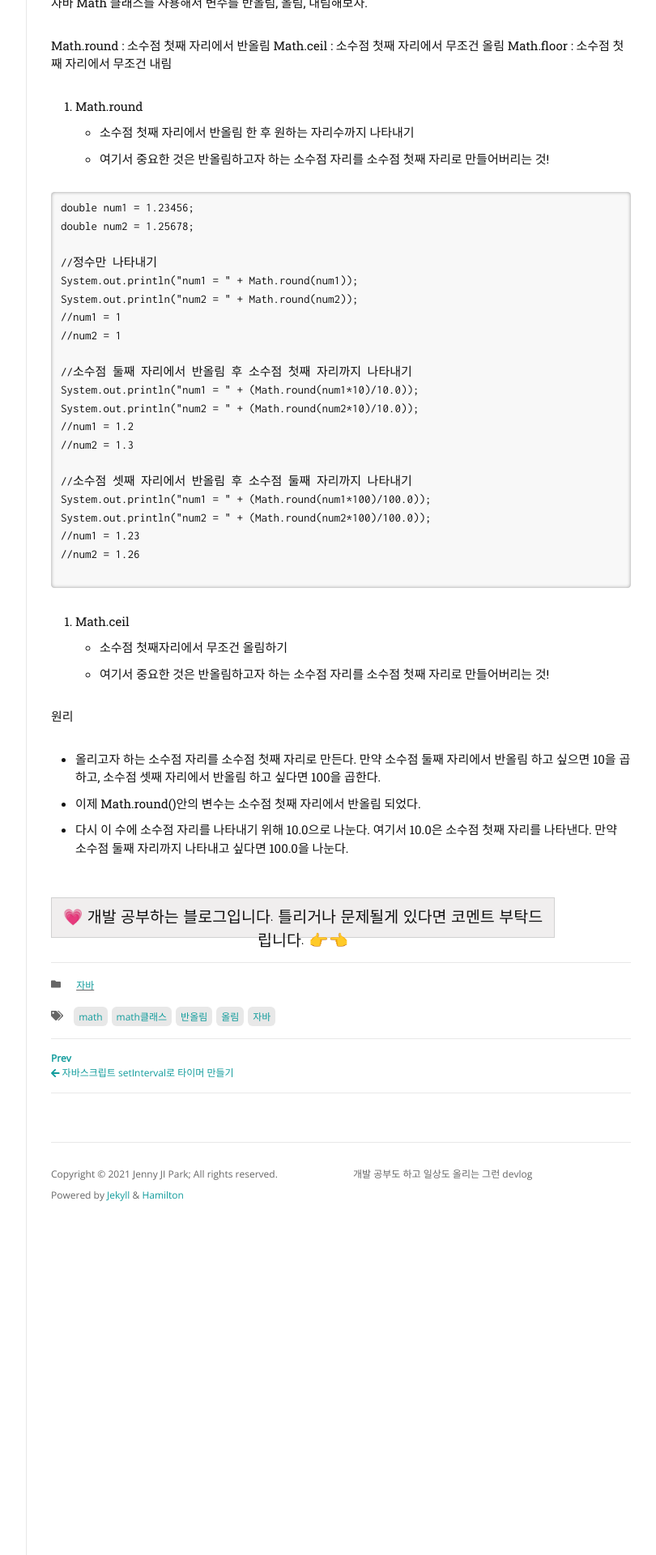
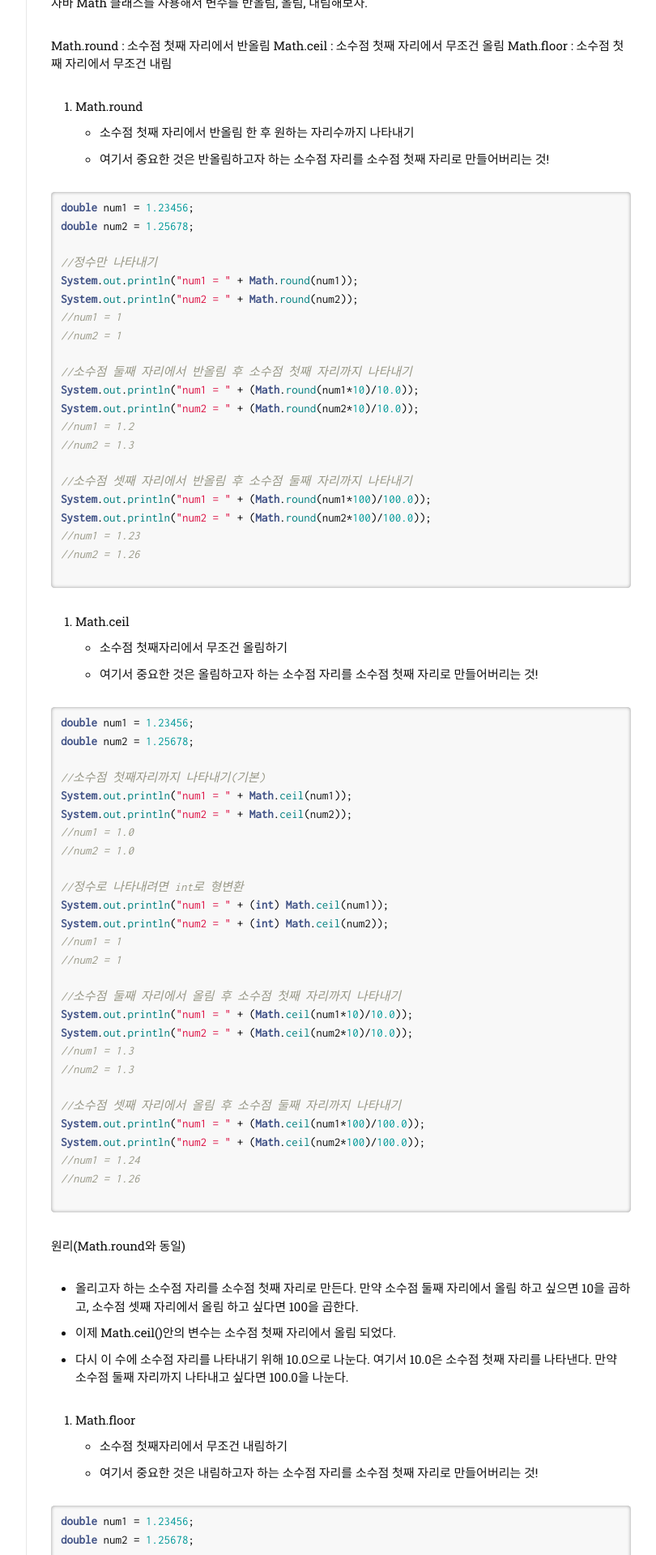
Before and after one commit to jennyjipark/jennyjipark.github.io, a Jekyll site: the page built from _posts/2021-04-02-math.md, in a window 1280 px wide. Shown: the part 373-2293 px from the top of the page at 81% size, without its empty margins (351-1161 px from the left). Built offline with Jekyll 4.4.1, drawn with Linux system fonts in a browser that asks for light colours; nearby versions of some CDN libraries; some web fonts are replaced; comment, search, counter and statistics services are not loaded; some of the changed text lies outside the part shown.

Commit message:
Update 2021-04-02-math.md

````diff
--- a/_posts/2021-04-02-math.md
+++ b/_posts/2021-04-02-math.md
@@ -16,7 +16,7 @@
 - 소수점 첫째 자리에서 반올림 한 후 원하는 자리수까지 나타내기
 - 여기서 중요한 것은 반올림하고자 하는 소수점 자리를 소수점 첫째 자리로 만들어버리는 것!
 
-```JAVA
+```java
 double num1 = 1.23456;
 double num2 = 1.25678;
 
@@ -42,11 +42,81 @@
 
 2. Math.ceil
 - 소수점 첫째자리에서 무조건 올림하기
-- 여기서 중요한 것은 반올림하고자 하는 소수점 자리를 소수점 첫째 자리로 만들어버리는 것!
+- 여기서 중요한 것은 올림하고자 하는 소수점 자리를 소수점 첫째 자리로 만들어버리는 것!
 
-원리
-- 올리고자 하는 소수점 자리를 소수점 첫째 자리로 만든다. 만약 소수점 둘째 자리에서 반올림 하고 싶으면 10을 곱하고, 소수점 셋째 자리에서 반올림 하고 싶다면 100을 곱한다.
-- 이제 Math.round()안의 변수는 소수점 첫째 자리에서 반올림 되었다.
+```java
+double num1 = 1.23456;
+double num2 = 1.25678;
+
+//소수점 첫째자리까지 나타내기(기본)
+System.out.println("num1 = " + Math.ceil(num1));
+System.out.println("num2 = " + Math.ceil(num2));
+//num1 = 1.0
+//num2 = 1.0
+
+//정수로 나타내려면 int로 형변환
+System.out.println("num1 = " + (int) Math.ceil(num1));
+System.out.println("num2 = " + (int) Math.ceil(num2));
+//num1 = 1
+//num2 = 1
+
+//소수점 둘째 자리에서 올림 후 소수점 첫째 자리까지 나타내기
+System.out.println("num1 = " + (Math.ceil(num1*10)/10.0));
+System.out.println("num2 = " + (Math.ceil(num2*10)/10.0));
+//num1 = 1.3
+//num2 = 1.3
+
+//소수점 셋째 자리에서 올림 후 소수점 둘째 자리까지 나타내기
+System.out.println("num1 = " + (Math.ceil(num1*100)/100.0));
+System.out.println("num2 = " + (Math.ceil(num2*100)/100.0));
+//num1 = 1.24
+//num2 = 1.26
+
+```
+
+원리(Math.round와 동일)
+- 올리고자 하는 소수점 자리를 소수점 첫째 자리로 만든다. 만약 소수점 둘째 자리에서 올림 하고 싶으면 10을 곱하고, 소수점 셋째 자리에서 올림 하고 싶다면 100을 곱한다.
+- 이제 Math.ceil()안의 변수는 소수점 첫째 자리에서 올림 되었다.
+- 다시 이 수에 소수점 자리를 나타내기 위해 10.0으로 나눈다. 여기서 10.0은 소수점 첫째 자리를 나타낸다. 만약 소수점 둘째 자리까지 나타내고 싶다면 100.0을 나눈다.
+
+
+3. Math.floor
+- 소수점 첫째자리에서 무조건 내림하기
+- 여기서 중요한 것은 내림하고자 하는 소수점 자리를 소수점 첫째 자리로 만들어버리는 것!
+
+```java
+double num1 = 1.23456;
+double num2 = 1.25678;
+
+//소수점 첫째자리까지 나타내기(기본)
+System.out.println("num1 = " + Math.floor(num1));
+System.out.println("num2 = " + Math.floor(num2));
+//num1 = 1.0
+//num2 = 1.0
+
+//정수로 나타내려면 int로 형변환
+System.out.println("num1 = " + (int) Math.floor(num1));
+System.out.println("num2 = " + (int) Math.floor(num2));
+//num1 = 1
+//num2 = 1
+
+//소수점 둘째 자리에서 내림 후 소수점 첫째 자리까지 나타내기
+System.out.println("num1 = " + (Math.floor(num1*10)/10.0));
+System.out.println("num2 = " + (Math.floor(num2*10)/10.0));
+//num1 = 1.2
+//num2 = 1.2
+
+//소수점 셋째 자리에서 내림 후 소수점 둘째 자리까지 나타내기
+System.out.println("num1 = " + (Math.floor(num1*100)/100.0));
+System.out.println("num2 = " + (Math.floor(num2*100)/100.0));
+//num1 = 1.23
+//num2 = 1.25
+
+```
+
+원리(Math.round와 동일)
+- 내리고자 하는 소수점 자리를 소수점 첫째 자리로 만든다. 만약 소수점 둘째 자리에서 올림 하고 싶으면 10을 곱하고, 소수점 셋째 자리에서 올림 하고 싶다면 100을 곱한다.
+- 이제 Math.floor()안의 변수는 소수점 첫째 자리에서 내림 되었다.
 - 다시 이 수에 소수점 자리를 나타내기 위해 10.0으로 나눈다. 여기서 10.0은 소수점 첫째 자리를 나타낸다. 만약 소수점 둘째 자리까지 나타내고 싶다면 100.0을 나눈다.
 
 <div class="myc1" id="c1"><span>💗 개발 공부하는 블로그입니다. 틀리거나 문제될게 있다면 코멘트 부탁드립니다. 👉👈</span></div>
````
